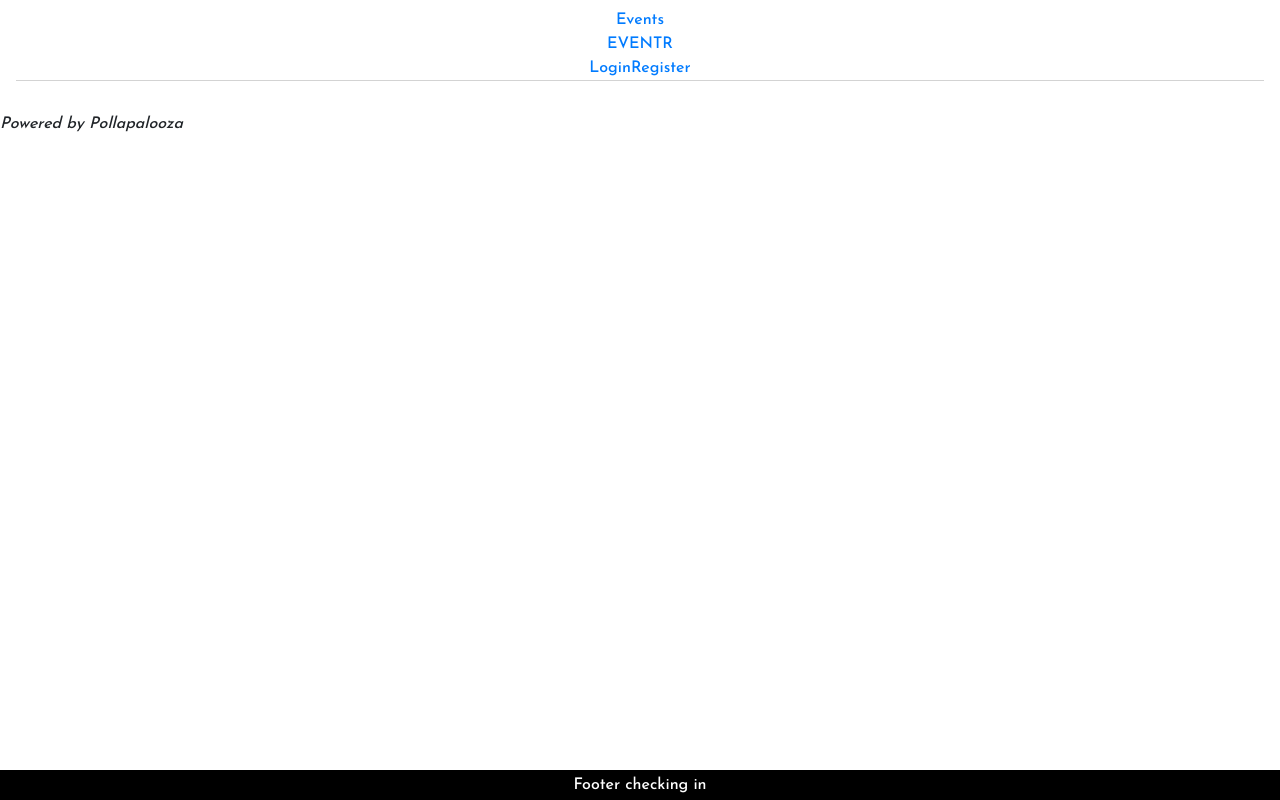
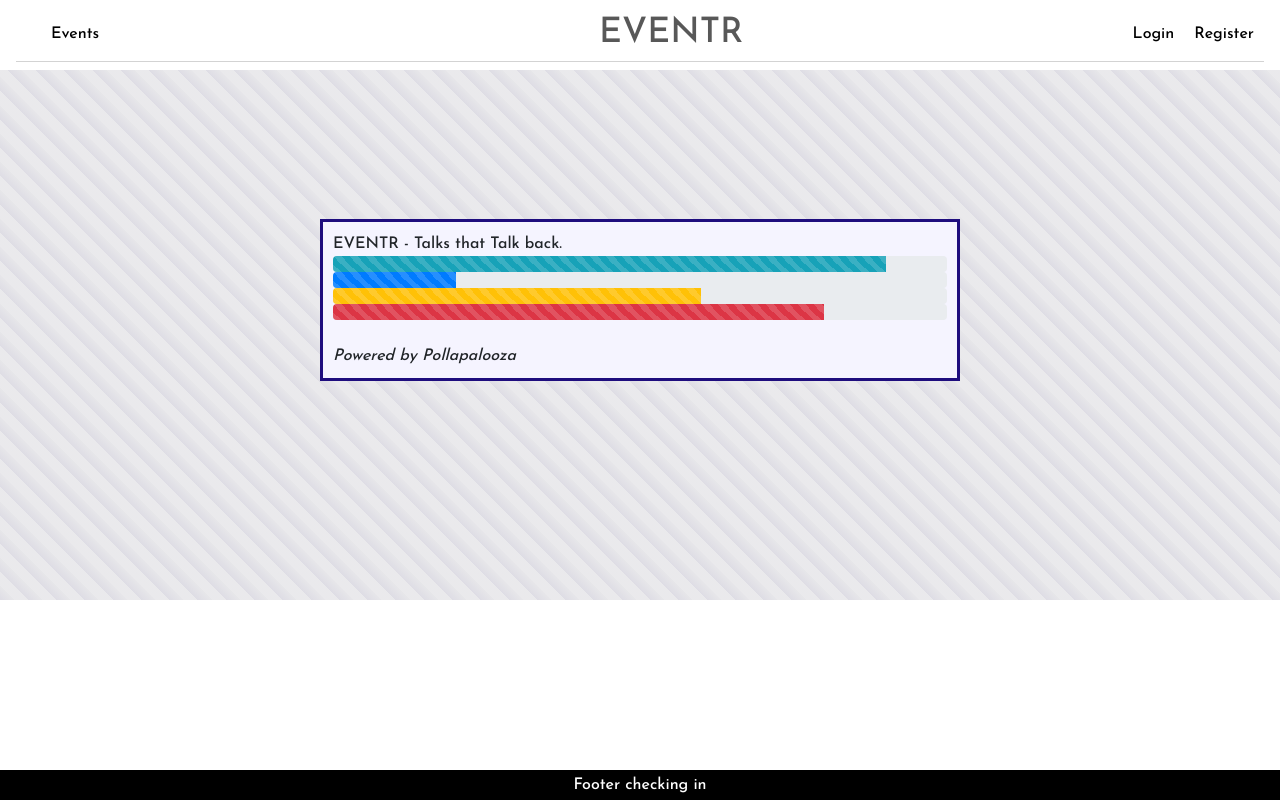
Before and after one commit to KL-dotcom/ga-final-project, a React (Create React App) app in the folder frontend/: page / in a window 1280 px wide. Built offline with nearby package versions, Linux system fonts and the light colour scheme.

Commit message:
recomitting scss

```diff
--- a/frontend/src/styles/main.scss
+++ b/frontend/src/styles/main.scss
@@ -151,14 +151,16 @@
       flex-direction: column;
       align-items: center;
       justify-content: center;
-      background-color: cornflowerblue;
+      background-color: rgb(245, 244, 255);
+      border: 3px solid rgb(30, 13, 126);
+      margin-top: 100px;
       width: 500px;
       .form{
         display: flex;
         flex-direction: column;
         align-items: center;
         justify-content: space-evenly;
-        background-color: indianred;
+        // background-color: indianred;
         width: 400px;
         // height: 200px;
       }
@@ -168,7 +170,7 @@
         justify-content: space-between;
         align-items: center;
         width: 100%;
-        background-color: goldenrod;
+        // background-color: goldenrod;
       }
     }
     .login{
@@ -182,6 +184,29 @@
       }    }
   }
 
+
+  .small-body{
+    display: flex;
+    flex-direction: column;
+    justify-content: flex-start;
+    align-items: center;
+    height: 600px;
+    background: repeating-linear-gradient(
+      45deg,
+      rgba(146, 142, 168, 0.3),
+      rgba(175, 174, 184, 0.3) 10px,
+      #cfced470 10px,
+      #cfced470 20px
+    );
+
+    .home-div{
+      margin: auto;
+    width: 50%;
+    border: 3px solid rgb(30, 13, 126);
+    padding: 10px;
+    background-color: rgb(245, 244, 255);
+    }
+  }
 
 .body{
   display: flex;
@@ -480,7 +505,7 @@
 
   .navbar {
     display: flex;
-    flex-direction: column;
+    flex-direction: row;
     justify-content: space-between;
     align-content: space-between;
     position:fixed;
@@ -489,20 +514,20 @@
     text-align: right;
     color: black;
     background-color: white;
-    .navbar-content{
-      display: flex;
-      flex-direction: row;
-      justify-content: space-between;
-      align-items: center;
+    // .navbar-content{
+    //   display: flex;
+    //   flex-direction: row;
+    //   justify-content: space-between;
+    //   align-items: center;
       .navbar-left{
         display: flex;
         flex-direction: row;
         justify-content: flex-start;
         align-items: center;
         height: 50px;
-        width: 25%;
+        width: 30%;
         .link{
-          margin: 0px 10px;
+          margin: 0px 35px;
           color: black;
           text-decoration: none;
         }
@@ -540,7 +565,7 @@
         width: 100%;
         height: 1px;
       }
-}
+// }
 
   .footer {
     position:fixed;
```
